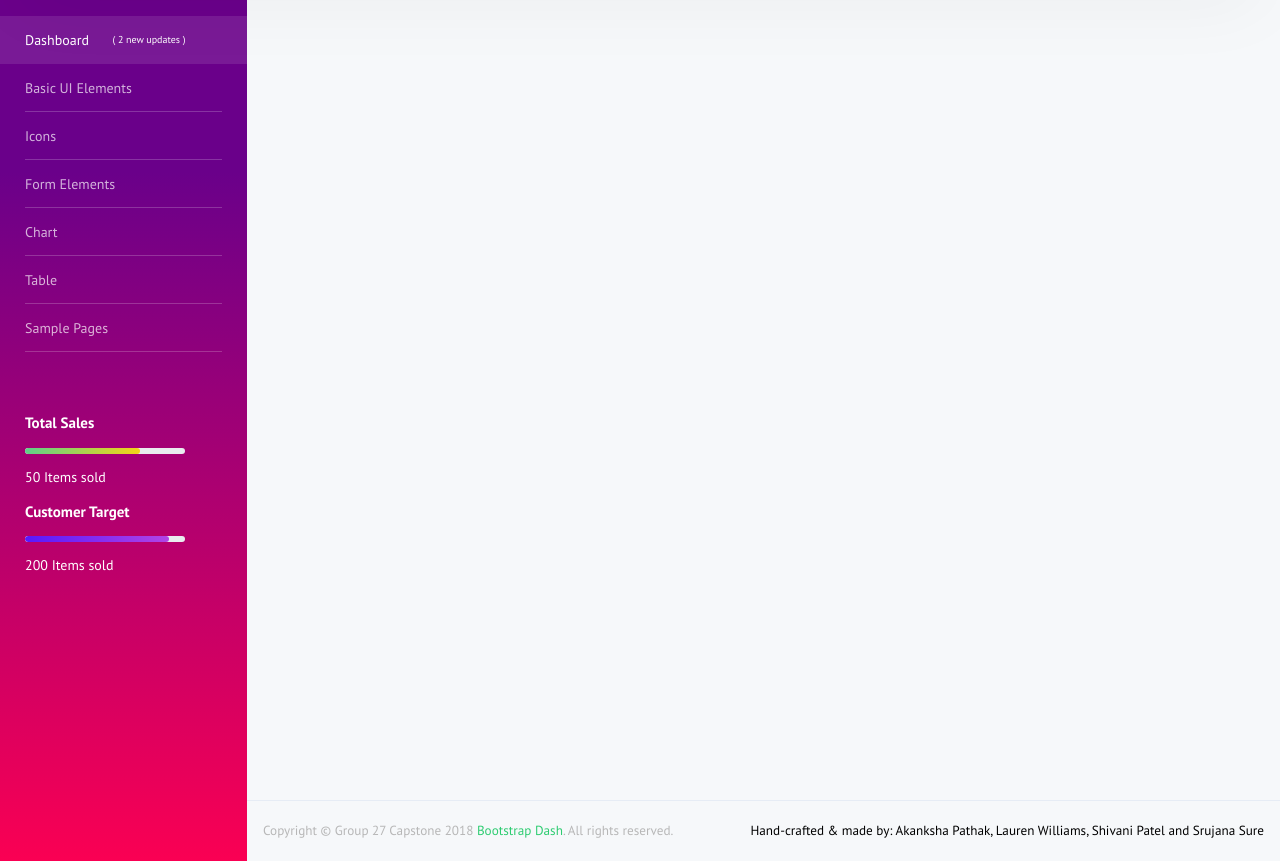
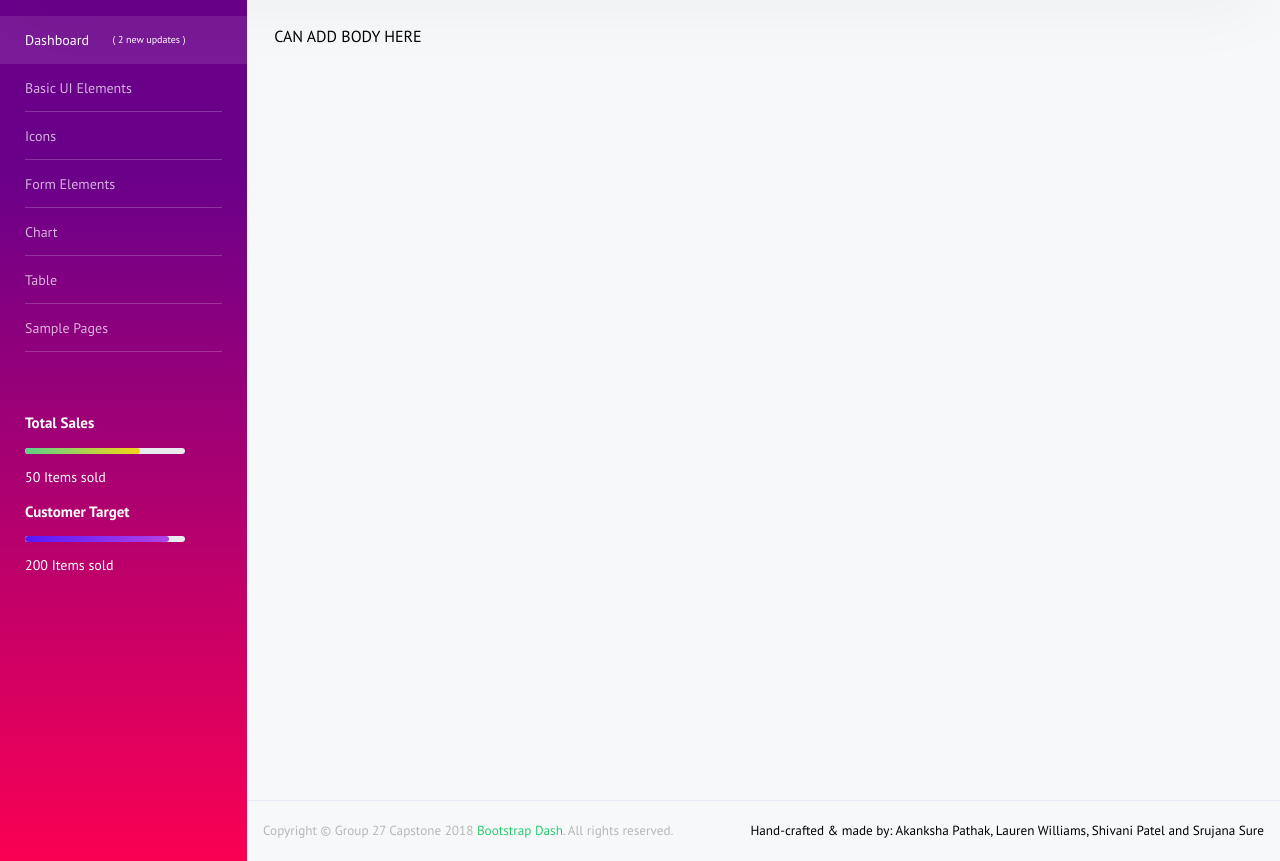
Before and after one commit to ZohaibZ/mycapstone18, a Flask app: page / in a window 1280 px wide. Shown: the part 59-920 px from the top of the page. Run offline with Flask 2, Linux system fonts and the light colour scheme; some libraries are stand-ins or nearby versions.

Commit message:
testing the body of the blank page

```diff
--- a/application/templates/blank-page.html
+++ b/application/templates/blank-page.html
@@ -269,6 +269,10 @@
         </nav>
         <!-- partial -->
         <div class="content-wrapper">
+          CAN ADD BODY HERE
+          <!--
+          ADD BODY HERE
+         -->
         </div>
         <!-- content-wrapper ends -->
         <!-- partial:../../partials/_footer.html -->
```
